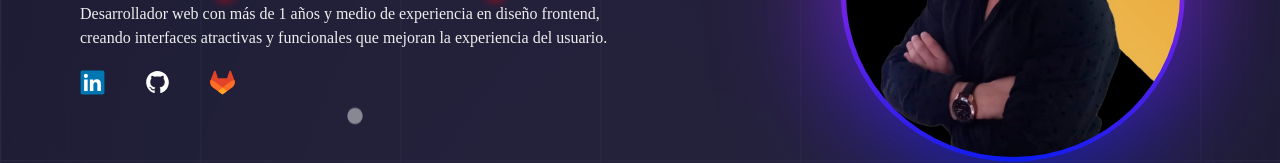
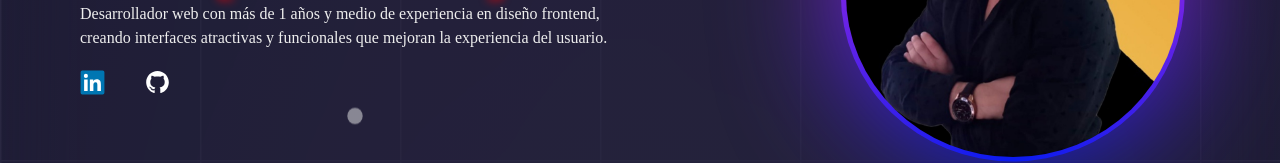
Before and after one commit to Facu-Dev04/Portfolio, a Next.js app: page / in a window 1280 px wide. Shown: the part 440-603 px from the top of the page. Built offline with nearby package versions, Linux system fonts and the light colour scheme.

Commit message:
Update Hero.tsx

```diff
--- a/src/components/Hero/Hero.tsx
+++ b/src/components/Hero/Hero.tsx
@@ -35,11 +35,8 @@ export function Hero() {
                             <Link href={"https://www.linkedin.com/in/facundo-pettersson/"} target='_blank'>
                                 <Icon_Linkedi width={25} height={25} />
                             </Link>
-                            <Link href={"https://github.com/Visual2024"} target='_blank'>
+                            <Link href={"https://github.com/Facu-Dev04"} target='_blank'>
                                 <Icon_GitHub width={25} height={24} />
-                            </Link>
-                            <Link href={"https://github.com/Facu-Dev04"} target='_blank'>
-                                <Icon_GitLab width={25} height={25} />
                             </Link>
 
                         </div>
```
